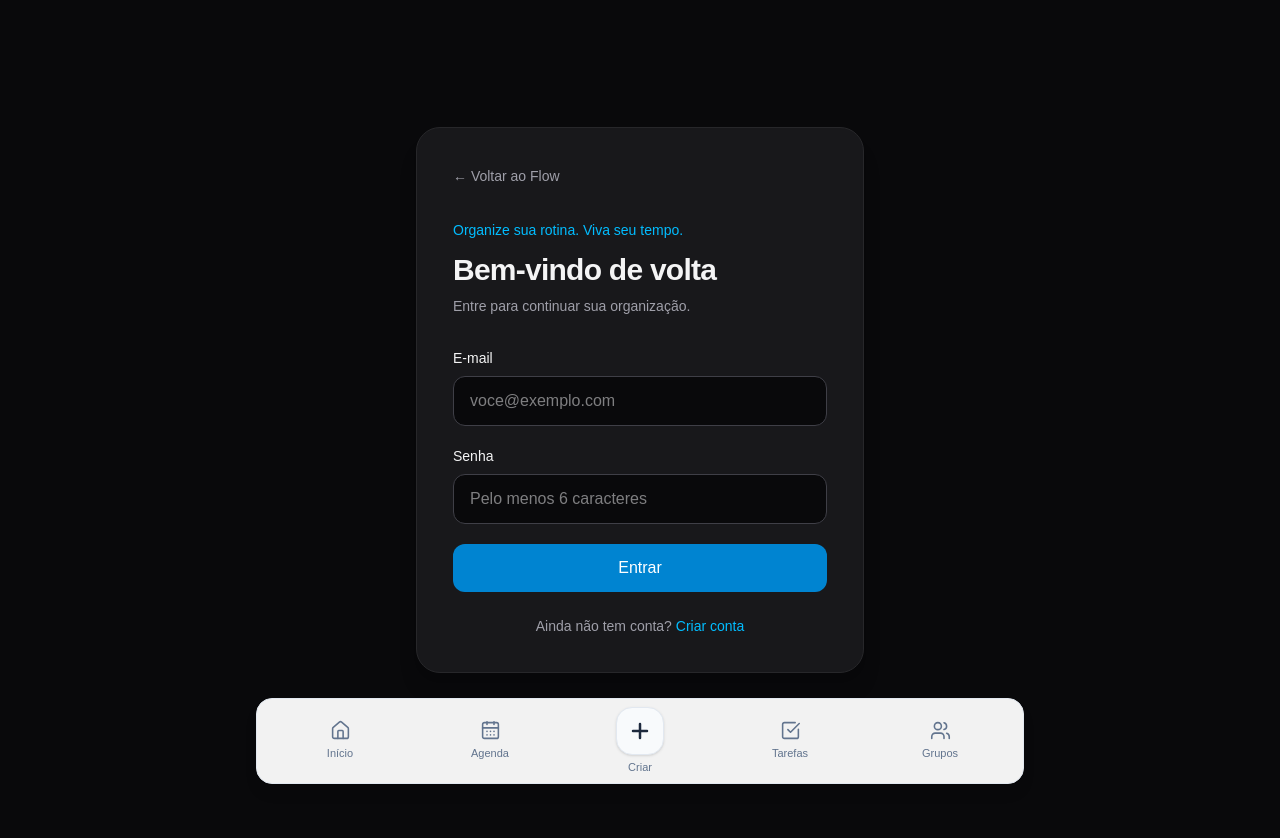
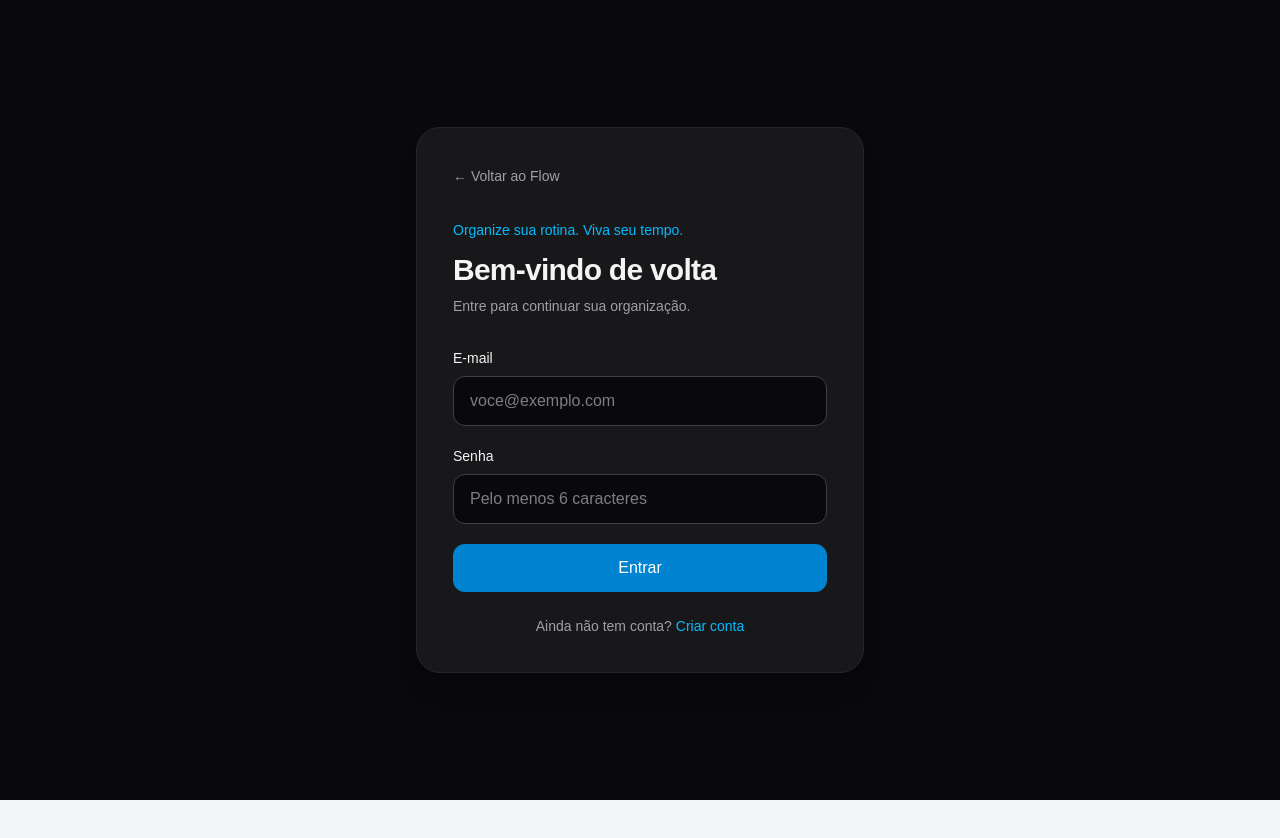
Before and after one commit to Gabrielassis134/flow-app, a Next.js app: page /login in a window 1280 px wide. Shown: the top 838 px of the page. After the commit the page ends 800 px from the top, so only its background shows below. Built offline with nearby package versions, Linux system fonts and the light colour scheme; no server answers.

Commit message:
remoção da barra de navegação da página de login

```diff
--- /dev/null
+++ b/app/components/LayoutShell.tsx
@@ -0,0 +1,21 @@
+"use client";
+
+import { usePathname } from "next/navigation";
+import BottomNav from "./BottomNav";
+
+export default function LayoutShell({
+  children,
+}: {
+  children: React.ReactNode;
+}) {
+  const pathname = usePathname();
+  const isLoginPage = pathname === "/login";
+
+  return (
+    <>
+      <div className={isLoginPage ? "" : "pb-24"}>{children}</div>
+
+      {!isLoginPage && <BottomNav />}
+    </>
+  );
+}
--- a/app/layout.tsx
+++ b/app/layout.tsx
@@ -1,7 +1,7 @@
 import type { Metadata } from "next";
 import "./globals.css";
 import BottomNav from "./components/BottomNav";
-import ThemeController from "./components/ThemeController";
+import LayoutShell from "./components/LayoutShell";
 
 export const metadata: Metadata = {
   title: "Flow",
@@ -14,11 +14,9 @@ export default function RootLayout({
   children: React.ReactNode;
 }>) {
   return (
-    <html lang="pt-BR" suppressHydrationWarning>
-      <body className="pb-24">
-        <ThemeController />
-        {children}
-        <BottomNav />
+    <html lang="pt-BR">
+      <body>
+        <LayoutShell>{children}</LayoutShell>
       </body>
     </html>
   );
```
